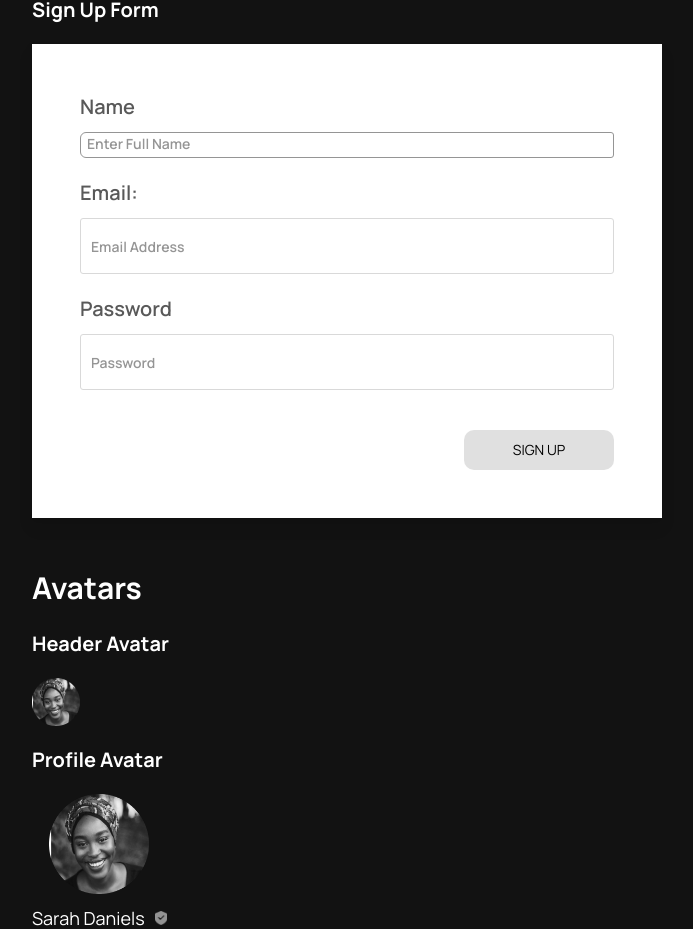
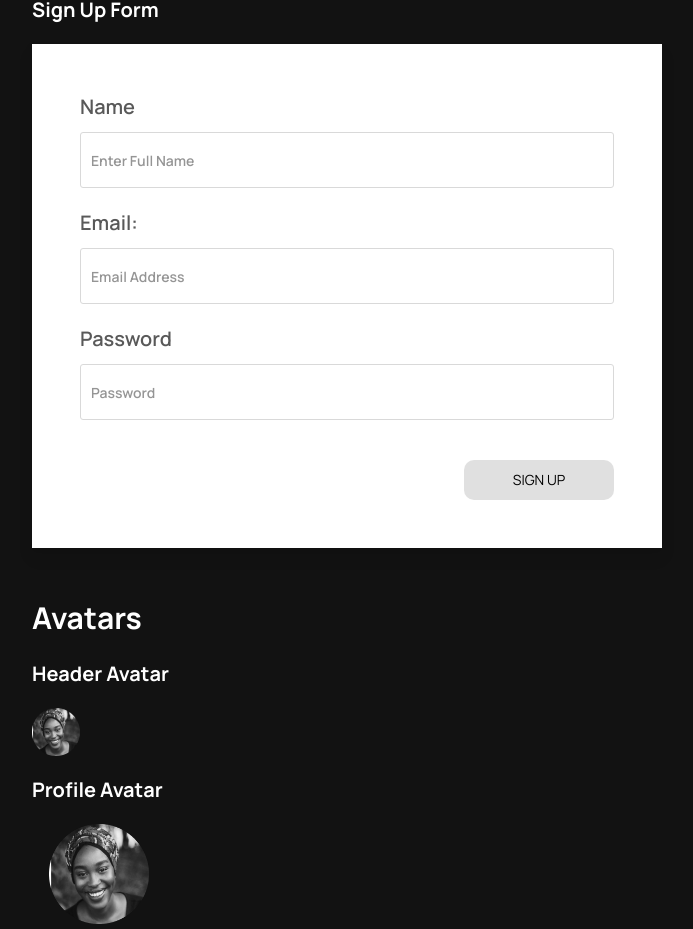
Before and after one commit to AJ1732/capstone_schoolbase_lms, a React (Vite) app: page / in a window 1280 px wide. Shown: the part 940-1869 px from the top of the page, without its empty margins (48-741 px from the left). Built offline with nearby package versions, Linux system fonts and the light colour scheme.

Commit message:
fix: update style of input

```diff
--- a/src/components/TodoList/TodoList.css
+++ b/src/components/TodoList/TodoList.css
@@ -1,4 +1,4 @@
-input[type="text"] {
+form input[id='taskInput'] {
   background-color: white;
   width: 100%;
   color: black;
--- a/src/components/TodoList/TodoList.jsx
+++ b/src/components/TodoList/TodoList.jsx
@@ -110,6 +110,7 @@ const TodoList = () => {
       {/* INPUT FORM */}
       <form onSubmit={handleSubmit} className='flex'>
         <input
+          id='taskInput'
           type="text"
           placeholder='Add Todo'
           value={input}
```
